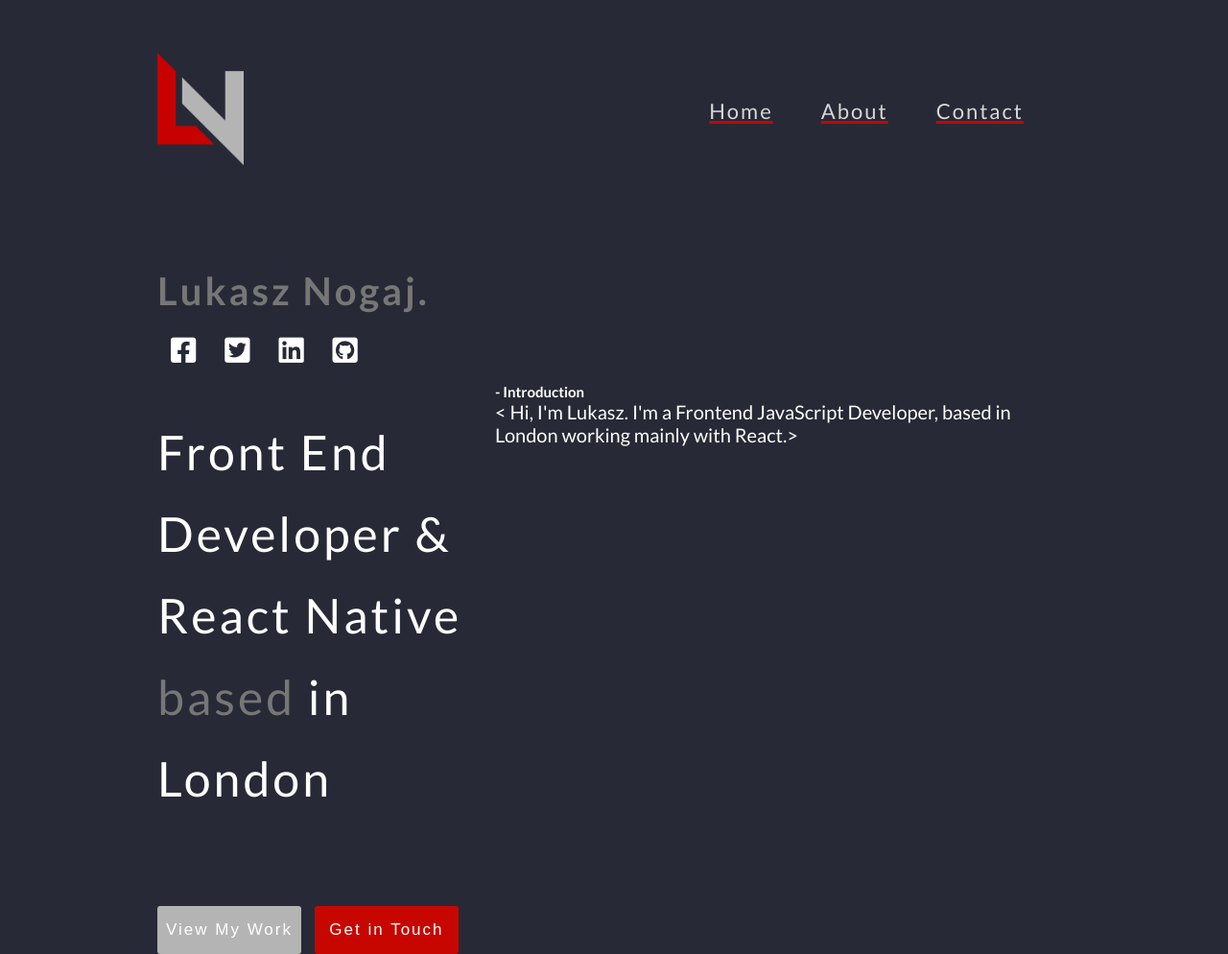
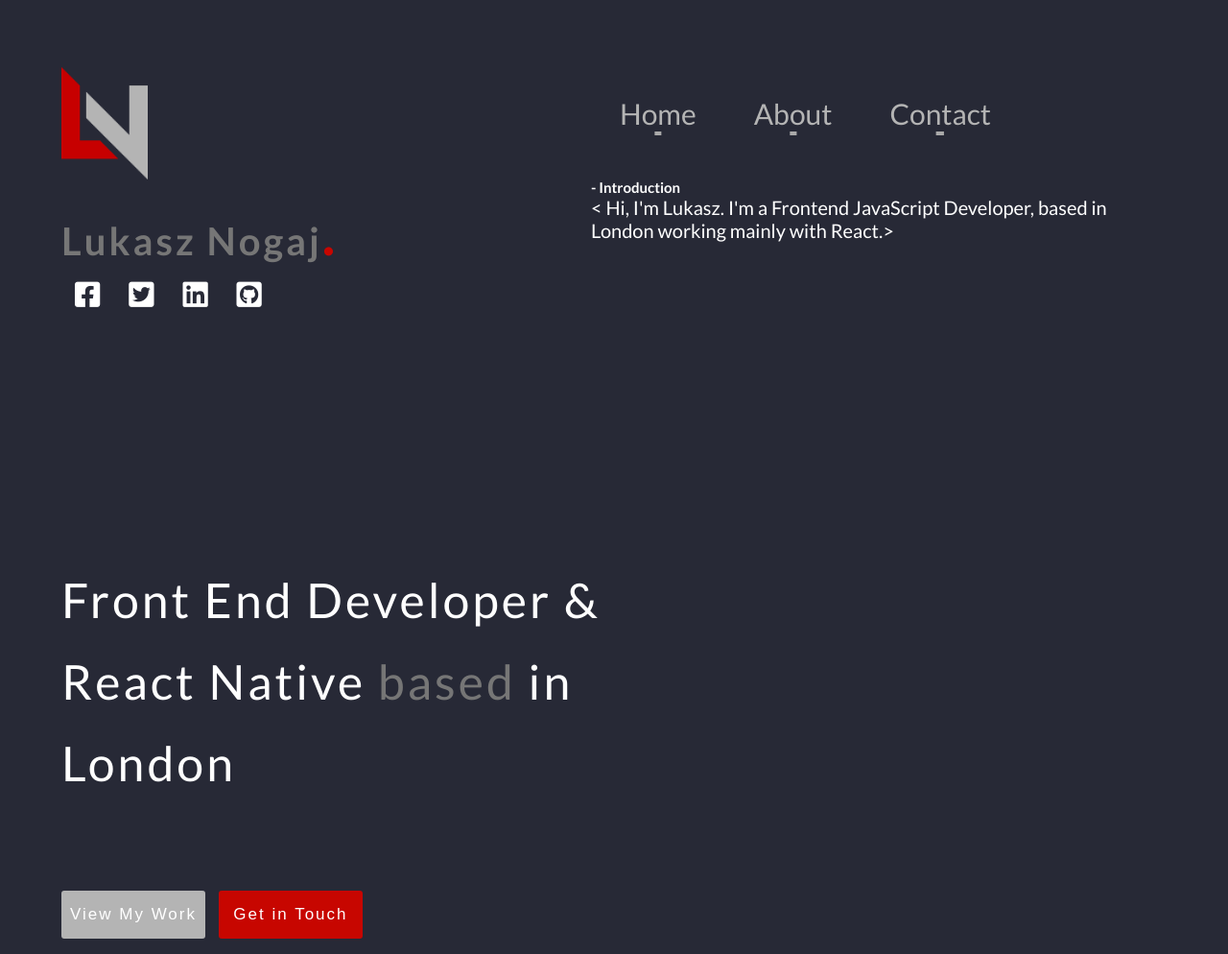
Before and after one commit to lukanogaj/Porfolio, a plain HTML site: page index.html in a window 1280 px wide. Shown: the whole page at 96% size. Drawn offline with Linux system fonts and the light colour scheme.

Commit message:
navbar-scroll

```diff
--- a/css/face.css
+++ b/css/face.css
@@ -1,12 +1,10 @@
 /* Sudo class */
 
-header {
-  margin-bottom: 170px;
-}
 .logo {
   display: inline-block;
   font-size: 2rem;
   color: #d8d8d8;
+  padding-bottom: 3rem;
   cursor: pointer;
 }
 
@@ -47,68 +45,64 @@ h1 {
   letter-spacing: 0.3rem;
   font-weight: 600;
   line-height: 4.5rem;
-  margin-bottom: 1.5rem;
+  padding-bottom: 1.5rem;
+}
+
+.my-logo {
+  width: 50%;
+  margin-top: 7rem;
+}
+
+.dot {
+  font-size: 6rem;
+  color: #c70600;
 }
 
 /* mains divs  */
-.main-section {
-  height: 100vh;
-  width: 100vw;
-  margin: auto;
-}
-.container {
+
+/* Navbar with the paragraph */
+
+.navbar {
   display: flex;
   justify-content: space-between;
-  height: 100vh;
-  width: 90vw;
-  margin: auto;
+  list-style: none;
+  width: 50%;
+  margin: 50px 0 50px 0;
 }
 
-.home-section {
-  padding-top: 5rem;
-  padding-left: 10rem;
-  padding-right: 10rem;
+.nav-item {
+  position: relative;
 }
 
-header {
-  display: flex;
-  justify-content: space-between;
-  align-items: center;
-  margin-bottom: 10rem;
+.nav-item::before {
+  content: '';
+  position: absolute;
+  bottom: -5px;
+  width: 100%;
+  height: 4px;
+  background-color: darkgrey;
+  transform: scaleX(0.05);
+  transition: background-color 200ms ease-in-out, transform 200ms ease-in-out;
 }
 
-/* UL */
-.navbar-links {
-  font-size: 2.2rem;
-  display: flex;
-  margin: 1.2rem;
-  padding: 1.8rem 1.2rem;
-  list-style: none;
-}
-
-/* UL li */
-
-.navbar-link {
-  padding: 2.2rem 2.5rem;
-  font-size: 2.2rem;
-  color: #d8d8d8;
-  letter-spacing: 0.2rem;
-  cursor: pointer;
-  z-index: 1000;
-}
-
-/* UL a */
-.navbar-link-item {
-  color: #d8d8d8;
-  text-decoration: underline 0.15em #c70600;
-  transform: translateY(10px);
-}
-
-.navbar-link-item:hover {
-  transform: translateY(-3px);
+.nav-item > a {
+  font-size: 2rem;
+  display: block;
+  text-decoration: none;
+  font-size: 3rem;
+  padding: 0 30px 0 30px;
+  color: #b4b4b4;
   transition: transform 200ms ease-in-out;
 }
 
+.nav-item:hover > a {
+  transform: translateY(-3px);
+}
+
+.nav-item:hover::before {
+  transform: scaleX(1);
+  background-color: #c70600;
+}
 /* Social icons menu bar */
 .social-icons {
   display: flex;
@@ -124,12 +118,16 @@ header {
 }
 
 .social-link-item {
-  display: flex;
-  justify-content: space-between;
   text-align: center;
   font-size: 30px;
   color: #fff;
   text-decoration: none;
+  transform: translateY(-10px);
+  transition: transform 200ms ease-in-out;
+}
+
+.social-link-item i {
+  transform: translateY(-10px);
   transition: transform 200ms ease-in-out;
 }
 
--- a/css/main.css
+++ b/css/main.css
@@ -24,9 +24,25 @@ body {
   position: relative;
 }
 
+header {
+  display: flex;
+  justify-content: space-around;
+  align-items: center;
+  margin-bottom: 20rem;
+}
+
+.container {
+  height: 100vh;
+  width: 90vw;
+  margin: auto;
+}
+
 ::-webkit-scrollbar {
   display: none;
 }
+
+/* Header divs */
+
 /* Buttons container */
 .btn-container {
   padding-top: 6rem;
--- a/index.html
+++ b/index.html
@@ -10,41 +10,17 @@
       media="screen and (max-width:768px)"
       href="./css/mobile.css"
     />
-    <title>Lukasz Nogaj</title>
+    <title>Lukasz Nogaj <span class="dot">.</span></title>
   </head>
   <body>
-    <div class="main-section">
     <div class="container">
-        <!-- Menu right corner , menu inside the division -->
-        <div class="home-section">
-          <!-- top left corner logo with the menu -->
+      <!--  The header will included Logo , navbar and paragraph -->
       <header>
+        <div class="my-logo">
           <div class="logo">
             <img src="./images/logo.png" alt="logo" />
           </div>
-            <nav class="navbar">
-              <ul class="navbar-links">
-                <li class="navbar-link">
-                  <a class="navbar-link-item" href="#">Home</a>
-                </li>
-                <li class="navbar-link">
-                  <a class="navbar-link-item" href="#about">About</a>
-                </li>
-                <li class="navbar-link">
-                  <a class="navbar-link-item" href="#">Contact</a>
-                </li>
-                <!-- <li>
-                  <a href="#"
-                    ><div id="menuicon"><i class="fas fa-bars"></i></div
-                  ></a>
-                </li> -->
-              </ul>
-            </nav>
-            <!-- <div id="menuicon"><i class="fas fa-bars"></i></div> -->
-          </header>
           <h2 class="myName">Lukasz Nogaj<span class="dot">.</span></h2>
-
-          <!-- Div with all social media -->
           <div class="social-icons">
             <ul class="social-links">
               <li class="social-link">
@@ -87,14 +63,21 @@
               </li>
             </ul>
           </div>
+        </div>
+        <!-- div with menu and paragraph -->
+        <div class="hero">
+          <ul class="navbar">
+            <li class="nav-item">
+              <a href="#">Home</a>
+            </li>
+            <li class="nav-item">
+              <a href="#about">About</a>
+            </li>
+            <li class="nav-item">
+              <a href="#">Contact</a>
+            </li>
+          </ul>
 
-          <!-- Section included h1 and paragraph with short description of me -->
-          <div class="me-details">
-            <h1>
-              Front End Developer & React Native<span> based</span> in London
-            </h1>
-
-            <!-- Div with small introductions -->
           <div class="me-intro">
             <h2>- Introduction</h2>
             <p class="about-me">
@@ -102,6 +85,14 @@
               Developer, based in London working mainly with React.>
             </p>
           </div>
+        </div>
+      </header>
+
+      <!-- Section included h1 and paragraph with short description of me -->
+      <div class="me-details">
+        <h1>Front End Developer & React Native<span> based</span> in London</h1>
+
+        <!-- Div with small introductions -->
       </div>
 
       <!-- Two bottom buttons with anchors  in bigger division-->
@@ -114,10 +105,8 @@
           <a href="#" class="btn-href">Get in Touch</a>
         </button>
       </div>
-        </div>
 
       <!-- DIV ABOUT ME -->
     </div>
-    </div>
   </body>
 </html>
```
Lines whose indentation alone changed are shown as unchanged.
